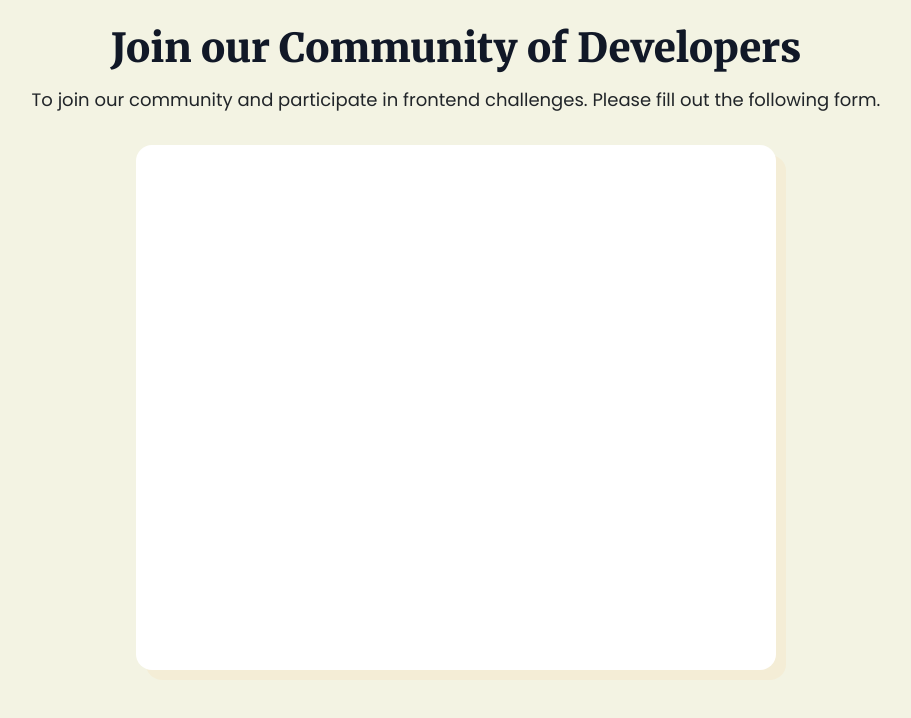
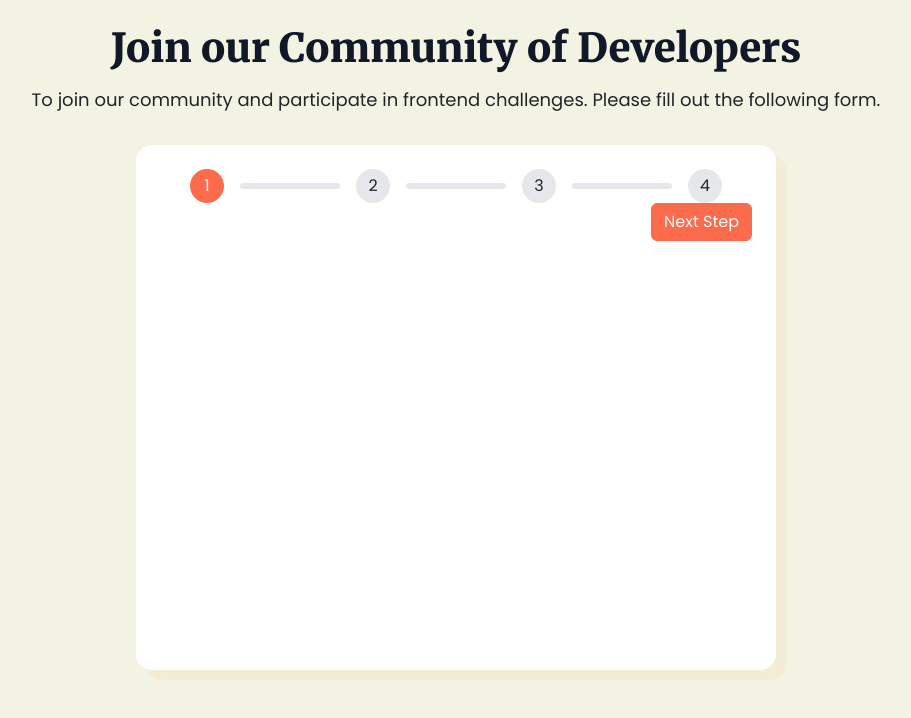
Before and after one commit to hannakulikowska/multi-step-form, a React (Vite) app: page / in a window 1280 px wide. Shown: the top 718 px of the page, without its empty margins (184-1095 px from the left). Built offline with nearby package versions, Linux system fonts and the light colour scheme.

Commit message:
feat: add Stepper and Buttons components to the form

```diff
--- a/src/App.scss
+++ b/src/App.scss
@@ -1,3 +1,6 @@
+@import '../node_modules/bootstrap/scss/functions';
+@import '../node_modules/bootstrap/scss/variables';
+
 form {
   width: 100%;
   max-width: 100%;
@@ -8,3 +11,16 @@ form {
     box-shadow: 10px 10px 0 0 rgba(250, 181, 100, 0.1);
   }
 }
+
+.stepper-circle {
+  width: 34px;
+  height: 34px;
+  transition: all 0.3s ease !important;
+}
+
+.stepper-line {
+  flex-grow: 1;
+  max-width: 100px;
+  height: 6px;
+  transition: background-color 0.3s ease;
+}
--- /dev/null
+++ b/src/components/Buttons.tsx
@@ -0,0 +1,38 @@
+import Button from 'react-bootstrap/Button';
+
+interface ButtonsProps {
+  goToNextStep: () => void;
+  goToPreviousStep: () => void;
+  currentStep: number;
+  isFinalStep: boolean;
+}
+
+function Buttons({ goToNextStep, goToPreviousStep, currentStep, isFinalStep }: ButtonsProps) {
+  const isFirstStep = currentStep === 0;
+
+  return (
+    <div className="d-flex justify-content-between">
+      <Button
+        variant="outline-primary"
+        className={`text-capitalize ${isFirstStep ? 'visually-hidden' : 'visible'}`}
+        onClick={goToPreviousStep}>
+        Go back
+      </Button>
+      <Button
+        variant="primary"
+        className={`text-capitalize text-light ms-auto ${isFinalStep ? 'd-none' : ''}`}
+        onClick={goToNextStep}>
+        Next step
+      </Button>
+      <Button
+        variant="primary"
+        type="submit"
+        className={`text-capitalize text-light ms-auto ${isFinalStep ? '' : 'd-none'}`}
+        onClick={goToNextStep}>
+        Submit
+      </Button>
+    </div>
+  );
+}
+
+export default Buttons;
--- a/src/components/FormContainer.tsx
+++ b/src/components/FormContainer.tsx
@@ -1,7 +1,28 @@
 import { Form } from 'react-bootstrap';
+import Stepper from './Stepper';
+import Buttons from './Buttons';
+import { useState } from 'react';
 
 function FormContainer() {
-  return <Form className="w-100 bg-body rounded-4 p-4"></Form>;
+  const [currentStep, setCurrentStep] = useState(0);
+  const NUMBER_OF_STEPS = 4;
+  const isFinalStep = currentStep === NUMBER_OF_STEPS - 1;
+
+  const goToNextStep = () =>
+    setCurrentStep((prev) => (prev === NUMBER_OF_STEPS - 1 ? prev : prev + 1));
+  const goToPreviousStep = () => setCurrentStep((prev) => (prev <= 0 ? prev : prev - 1));
+
+  return (
+    <Form className="w-100 bg-body rounded-4 p-4">
+      <Stepper currentStep={currentStep} numberOfSteps={NUMBER_OF_STEPS} />
+      <Buttons
+        goToNextStep={goToNextStep}
+        goToPreviousStep={goToPreviousStep}
+        currentStep={currentStep}
+        isFinalStep={isFinalStep}
+      />
+    </Form>
+  );
 }
 
 export default FormContainer;
--- /dev/null
+++ b/src/components/Stepper.tsx
@@ -0,0 +1,31 @@
+import { Fragment } from 'react';
+
+interface StepperProps {
+  currentStep: number;
+  numberOfSteps: number;
+}
+
+function Stepper({ currentStep, numberOfSteps }: StepperProps) {
+  const activeCircleColor = (index: number) =>
+    currentStep >= index ? 'bg-primary text-light' : 'bg-gray';
+  const activeLineColor = (index: number) => (currentStep > index ? 'bg-primary' : 'bg-gray');
+  const isFinalStep = (index: number) => index === numberOfSteps - 1;
+
+  return (
+    <div className="d-flex justify-content-center align-items-center">
+      {Array.from({ length: numberOfSteps }).map((_, index) => (
+        <Fragment key={index}>
+          <div
+            className={`stepper-circle d-flex justify-content-center align-items-center lh-1 rounded-circle ${activeCircleColor(index)}`}>
+            {index + 1}
+          </div>
+          {!isFinalStep(index) && (
+            <span className={`stepper-line rounded mx-2 mx-md-3 ${activeLineColor(index)}`}></span>
+          )}
+        </Fragment>
+      ))}
+    </div>
+  );
+}
+
+export default Stepper;
--- /dev/null
+++ b/src/custom.scss
@@ -0,0 +1,18 @@
+$primary: #fc6c4c;
+
+@import '../node_modules/bootstrap/scss/functions';
+@import '../node_modules/bootstrap/scss/variables';
+
+$custom-colors: (
+  'gray': #e5e7eb,
+);
+
+$theme-colors: map-merge($theme-colors, $custom-colors);
+
+@import '../node_modules/bootstrap/scss/bootstrap.scss';
+
+@each $color, $value in $theme-colors {
+  .btn-outline-#{$color}:hover {
+    color: #fff !important;
+  }
+}
--- a/src/main.tsx
+++ b/src/main.tsx
@@ -1,7 +1,7 @@
 import React from 'react';
 import ReactDOM from 'react-dom/client';
 import App from './App';
-import 'bootstrap/scss/bootstrap.scss';
+import './custom.scss';
 import './index.scss';
 
 ReactDOM.createRoot(document.getElementById('root')!).render(
```
